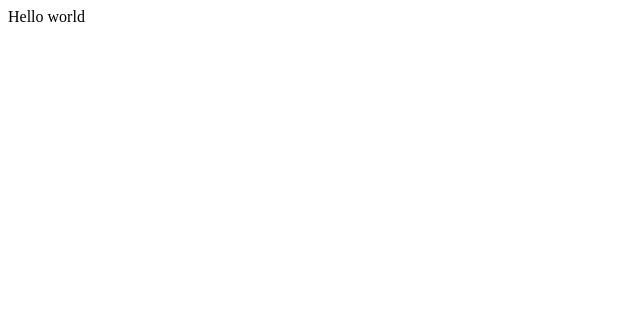
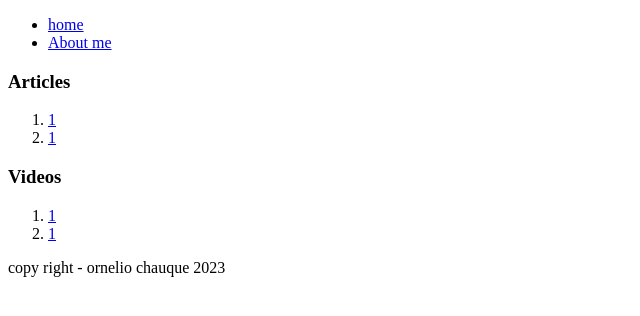
Before and after one commit to Ornelio-Chauque/ornelio-chauque.github.io, a plain HTML site: page index.html in a window 1280 px wide. Shown: the whole page, without its empty margins (0-640 px from the left). Drawn offline with Linux system fonts and the light colour scheme.

Commit message:
feat: site base structure

```diff
--- a/index.html
+++ b/index.html
@@ -1 +1,36 @@
-Hello world
+<!DOCTYPE html>
+<html>
+    <head>
+        <title>Home</title>
+    </head>
+
+    <body>
+            <div class="nav">
+                <ul>
+                    <li> <a href="index.html">home </a></li>
+                    <li><a href="about.html"> About me </a></li>
+                </ul>
+            </div>
+
+            <div class="content">
+                <h3> Articles</h3>
+                <ol>
+                     <li> <a href="#">1</a></li>
+                <li> <a href="#">1</a></li>
+
+                </ol>
+
+                <h3> Videos </h3>
+                <ol>
+                    <li> <a href="#">1</a></li>
+                    <li> <a href="#">1</a></li>
+                </ol>
+
+            </div>
+
+            <div class="footer">
+                copy right - ornelio chauque 2023
+            </div>
+
+    </body>
+</html>
```
Also changed, not shown: about.html (added, +21 -0 lines).
